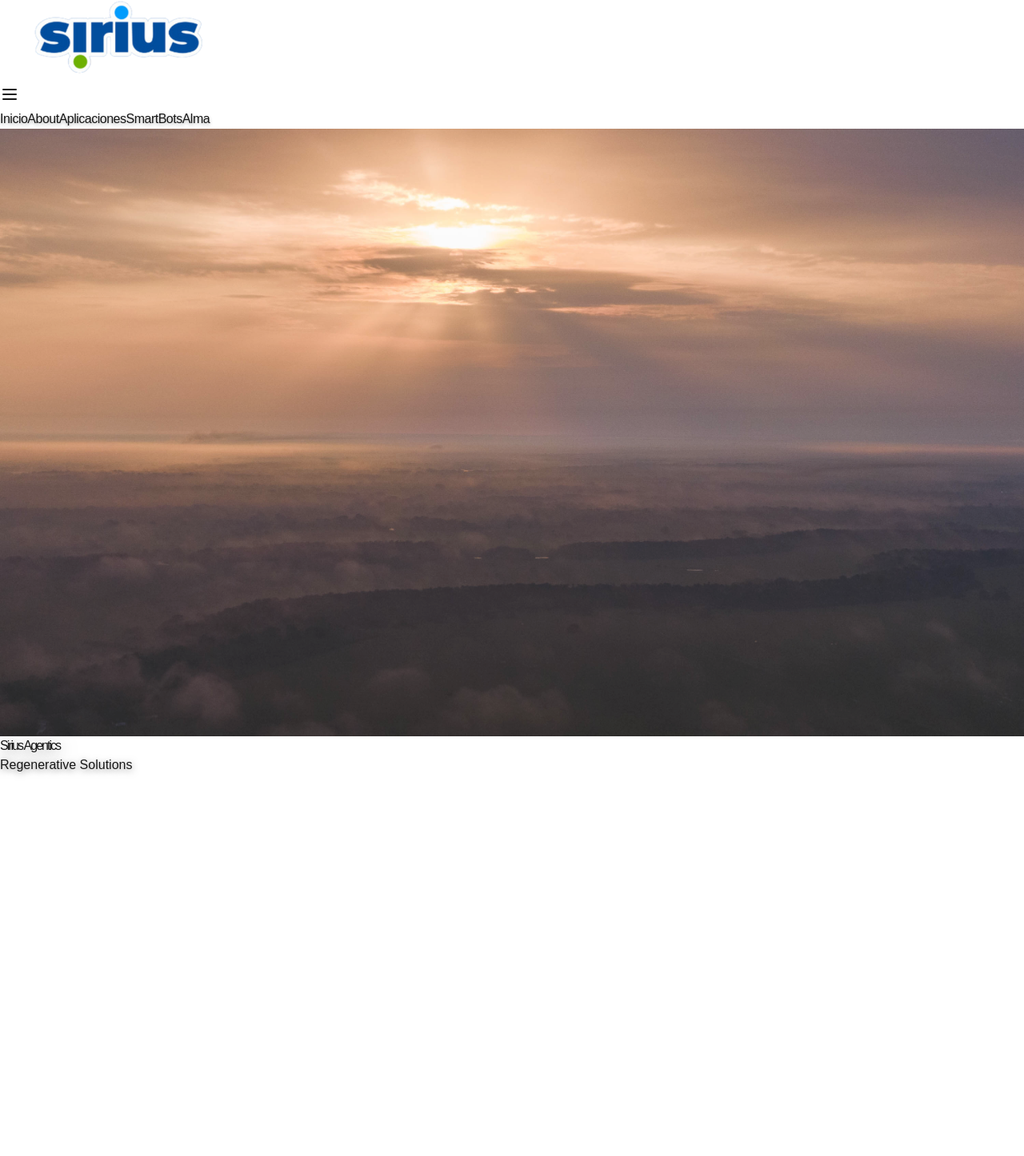
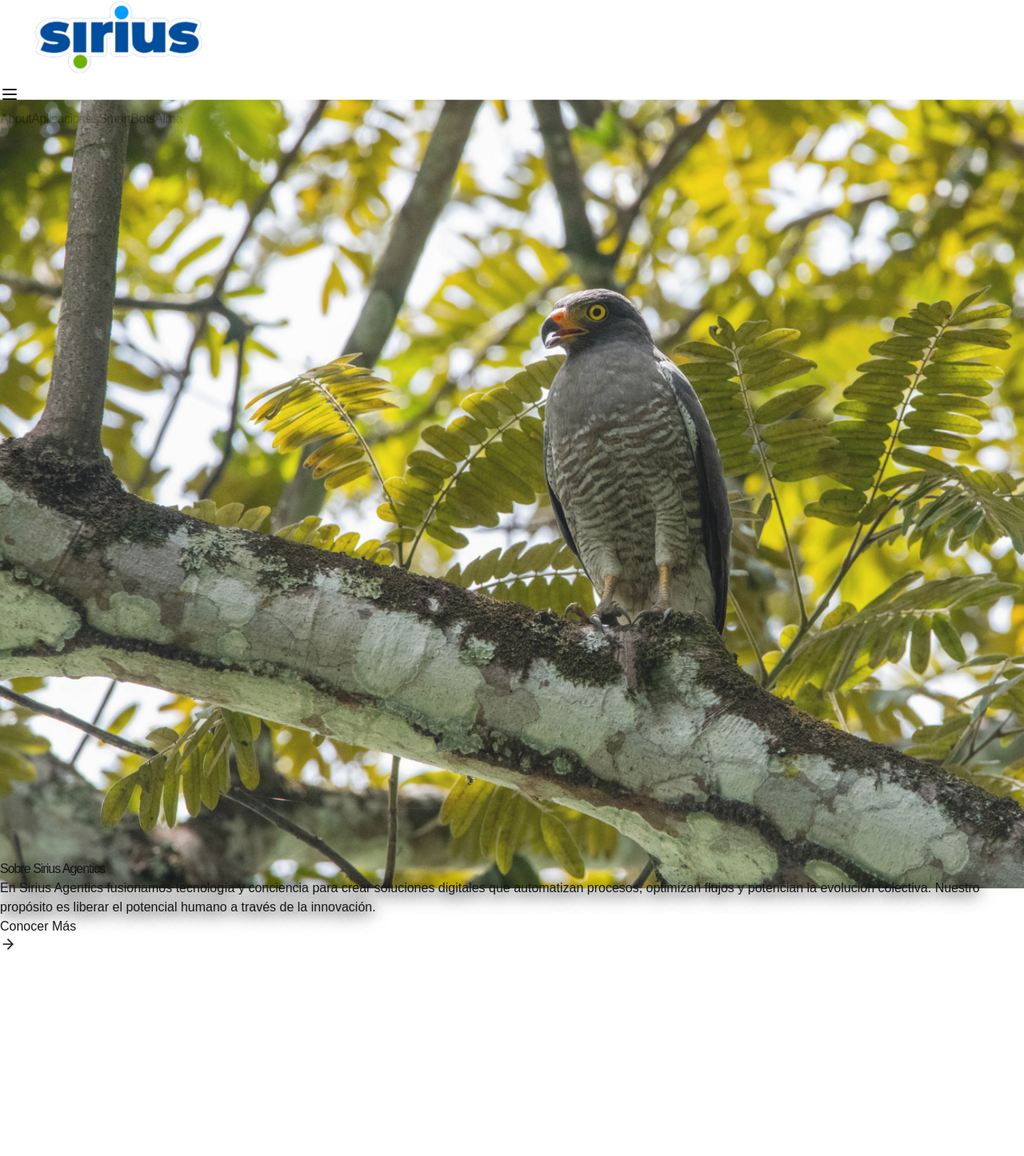
Before and after one commit to pablofelipe01/siriusagentic, a Next.js app: page / in a window 1280 px wide. Shown: the part 18-1464 px from the top of the page at 80% size. Built offline with nearby package versions, Linux system fonts and the light colour scheme.

Commit message:
Remove main hero section and SmartBots page
Deleted the static 'main-hero' section from the homepage and removed the dedicated SmartBots page. Navigation and content are now focused solely on dynamic sections.

```diff
--- a/src/app/page.tsx
+++ b/src/app/page.tsx
@@ -129,7 +129,7 @@ export default function HomePage() {
   ]
 
   const navSections = [
-    { id: 'main-hero', label: 'Inicio' },
+    // Eliminado 'main-hero', ahora solo las secciones dinámicas
     ...customSections.map(s => ({ id: s.id, label: s.label }))
   ]
 
@@ -199,56 +199,6 @@ export default function HomePage() {
 
       {/* Main Content */}
       <main className="relative z-10">
-        {/* HERO PRINCIPAL */}
-        <section id="main-hero" className="min-h-screen flex items-center justify-center relative overflow-hidden">
-          <div
-            className="absolute inset-0 bg-gradient-to-br from-blue-900/20 via-transparent to-purple-900/20"
-            style={{
-              transform: `translateY(${scrollY * 0.5}px)`,
-              opacity: Math.max(0, 1 - scrollY * 0.001)
-            }}
-          />
-          <img
-            src="/DJI_0909.jpg"
-            alt="Sirius principal"
-            className="absolute inset-0 w-full h-full object-cover object-center transition-transform duration-1000"
-            style={{
-              zIndex: 1,
-              opacity: 0.85,
-              transform: `scale(${1 + scrollY * 0.0003}) translateY(${scrollY * 0.3}px)`
-            }}
-          />
-          <div
-            className="relative z-10 flex flex-col items-center lg:items-start justify-center w-full max-w-6xl px-4 sm:px-6 lg:px-16 py-24 lg:py-40 gap-6 lg:gap-10 text-center lg:text-left"
-            style={{
-              minHeight: '70vh',
-              transform: `translateY(${scrollY * 0.2}px)`,
-              opacity: Math.max(0, 1 - scrollY * 0.002)
-            }}
-          >
-            <h1
-              className="text-[#BCD7EA] text-3xl sm:text-5xl md:text-6xl lg:text-7xl xl:text-8xl font-black mb-2 leading-tight animate-fade-in-up"
-              style={{
-                fontFamily: 'Utile, Arial, sans-serif',
-                letterSpacing: '-2px',
-                textShadow: '0 4px 20px rgba(0, 0, 0, 0.5)'
-              }}
-            >
-              Sirius Agentics
-            </h1>
-            <p
-              className="text-[#BCD7EA] text-lg sm:text-xl md:text-2xl lg:text-3xl mb-4 font-medium max-w-4xl animate-fade-in-up"
-              style={{
-                fontFamily: 'Utile, Arial, sans-serif',
-                animationDelay: '0.3s',
-                textShadow: '0 2px 10px rgba(0, 0, 0, 0.5)'
-              }}
-            >
-              Regenerative Solutions
-            </p>
-          </div>
-        </section>
-
         {/* Secciones dinámicas */}
         {customSections.map((section, idx) => {
           const progress = sectionProgress[`section-${idx}`] || 0
```
Also changed, not shown: src/app/smartbots/page.tsx (deleted, +0 -107 lines).
